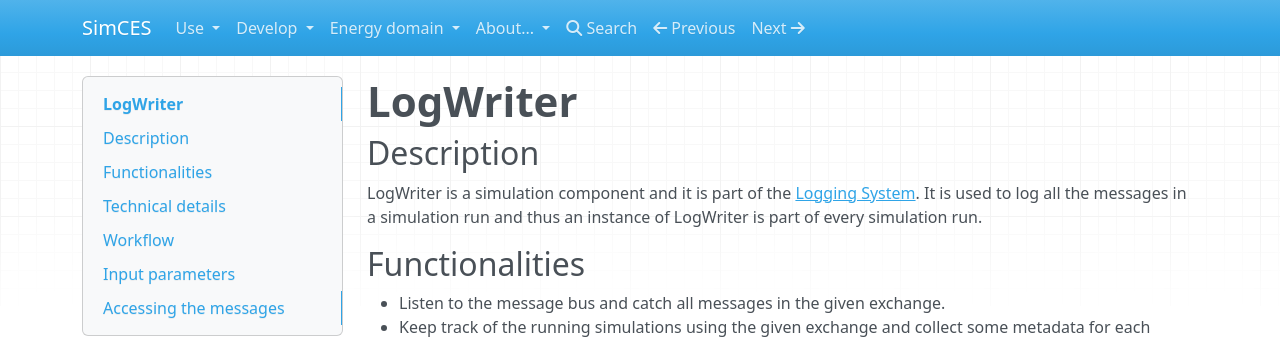
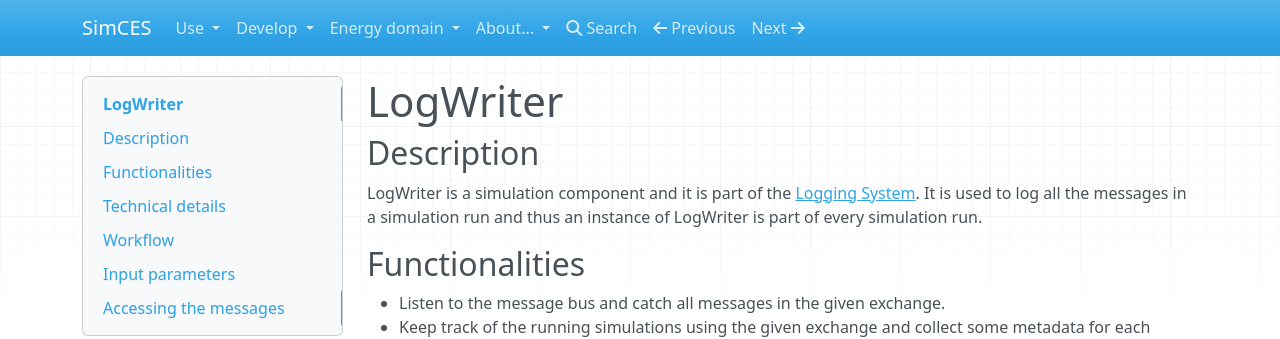
Before and after one commit to simcesplatform/simcesplatform.github.io, an MkDocs documentation site: the page built from markdown/core_logwriter.md, in a window 1280 px wide. Shown: the top 339 px of the page. Built offline with MkDocs 1.6.1, drawn with Linux system fonts in a browser that asks for light colours; nearby versions of some CDN libraries; library files that are not in the unit come from our copies.

```diff
--- a/markdown/core_logwriter.md
+++ b/markdown/core_logwriter.md
@@ -1,4 +1,4 @@
-# **LogWriter**
+# LogWriter
 
 ## Description
 
```
